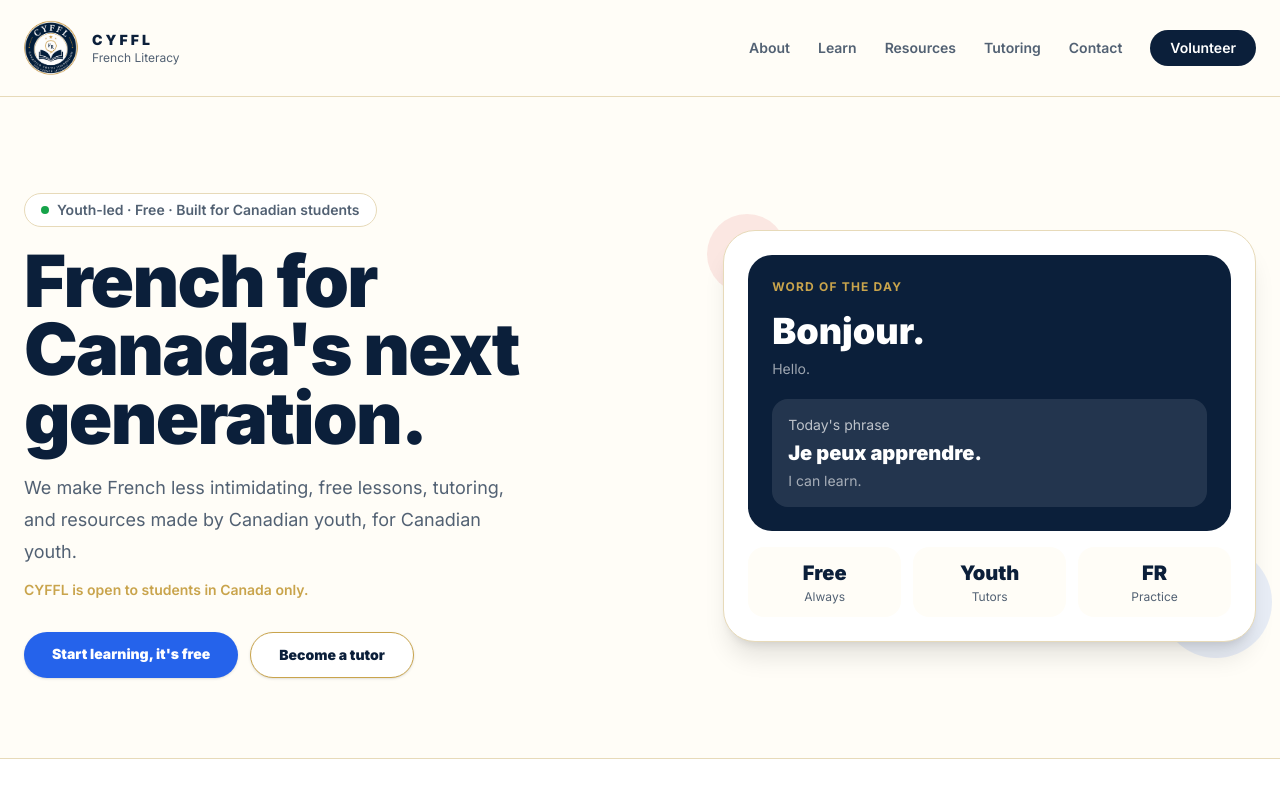
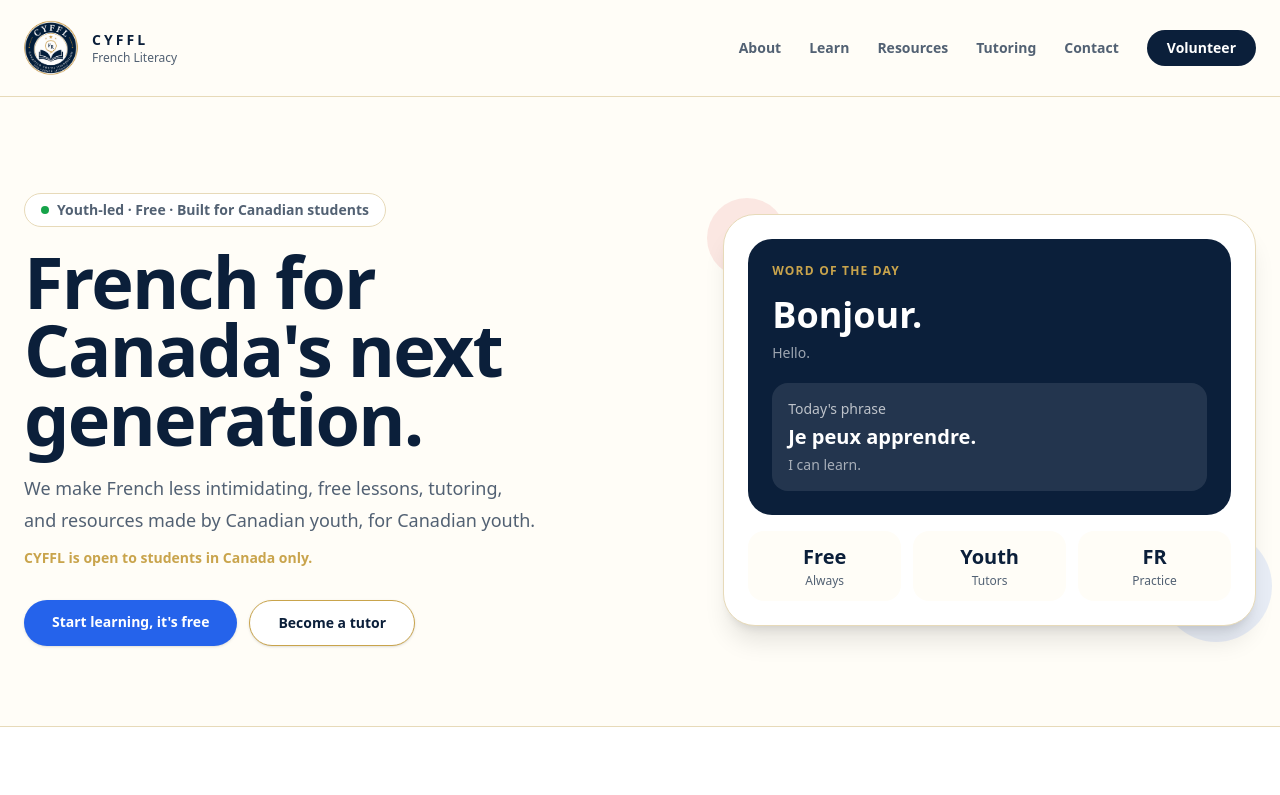
Before and after one commit to gchang250/cyffl, a Next.js app: page / in a window 1280 px wide. Shown: the top 795 px of the page. Built offline with nearby package versions, Linux system fonts and the light colour scheme.

Commit message:
Add Vercel analytics

```diff
--- a/app/layout.tsx
+++ b/app/layout.tsx
@@ -1,18 +1,13 @@
 import type { Metadata } from "next";
-import { Inter } from "next/font/google";
 import "./globals.css";
 import Navbar from "@/components/Navbar";
 import Footer from "@/components/Footer";
-
-const inter = Inter({ subsets: ["latin"], display: "swap" });
+import { Analytics } from "@vercel/analytics/next";
 
 export const metadata: Metadata = {
   title: "CYFFL | French Literacy for Canadian Youth",
   description:
     "The Canadian Youth Foundation for French Literacy provides free French lessons, tutoring, and resources for Canadian students.",
-  icons: {
-    icon: "/favicon.png",
-  },
 };
 
 export default function RootLayout({
@@ -21,11 +16,12 @@ export default function RootLayout({
   children: React.ReactNode;
 }>) {
   return (
-    <html lang="en" className={inter.className}>
+    <html lang="en">
       <body>
         <Navbar />
         {children}
         <Footer />
+        <Analytics />
       </body>
     </html>
   );
--- a/package.json
+++ b/package.json
@@ -9,6 +9,7 @@
     "lint": "eslint"
   },
   "dependencies": {
+    "@vercel/analytics": "^2.0.1",
     "next": "16.2.6",
     "react": "19.2.4",
     "react-dom": "19.2.4"
```
Also changed, not shown: 1 other file (tests, documents, lock files or other folders).
